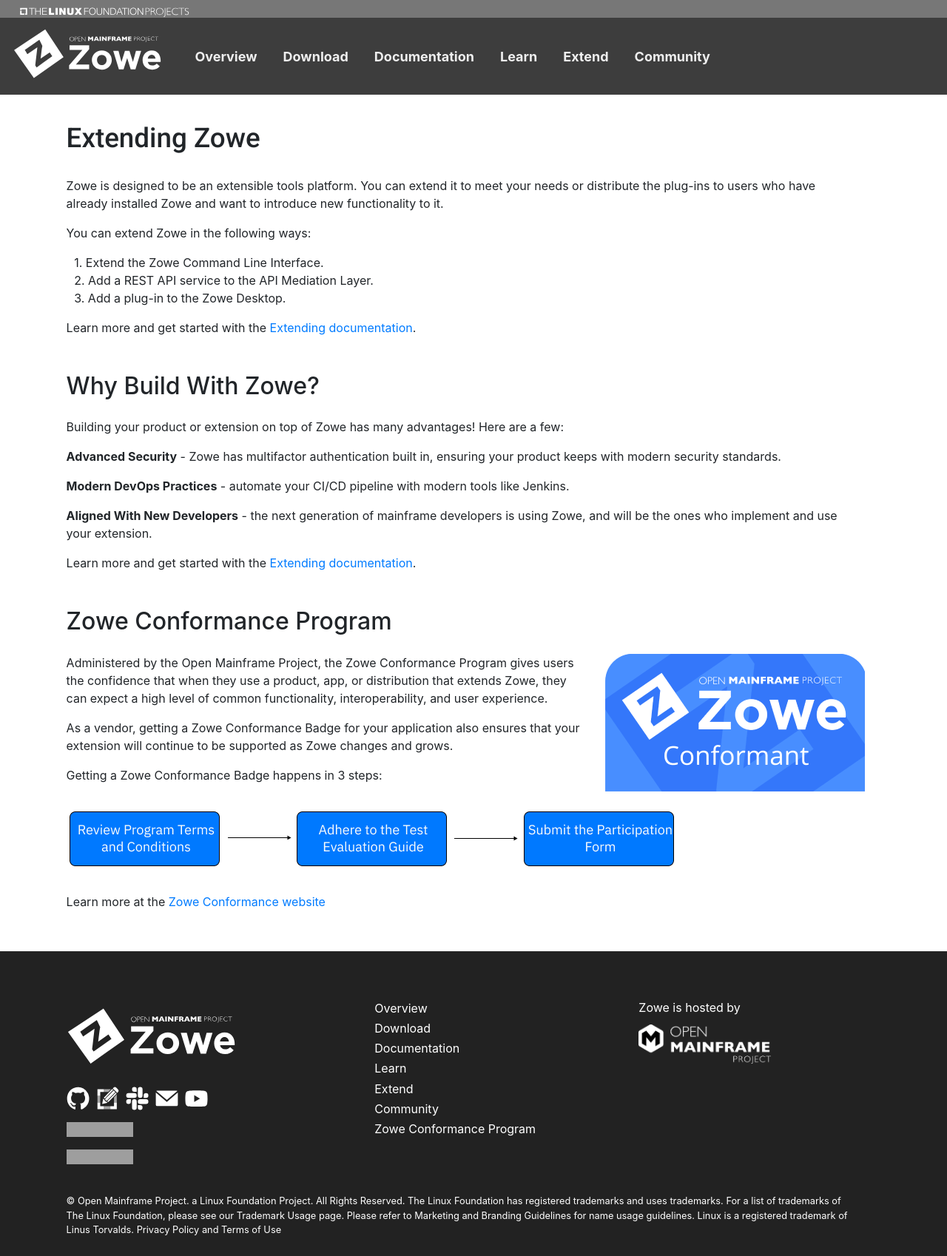
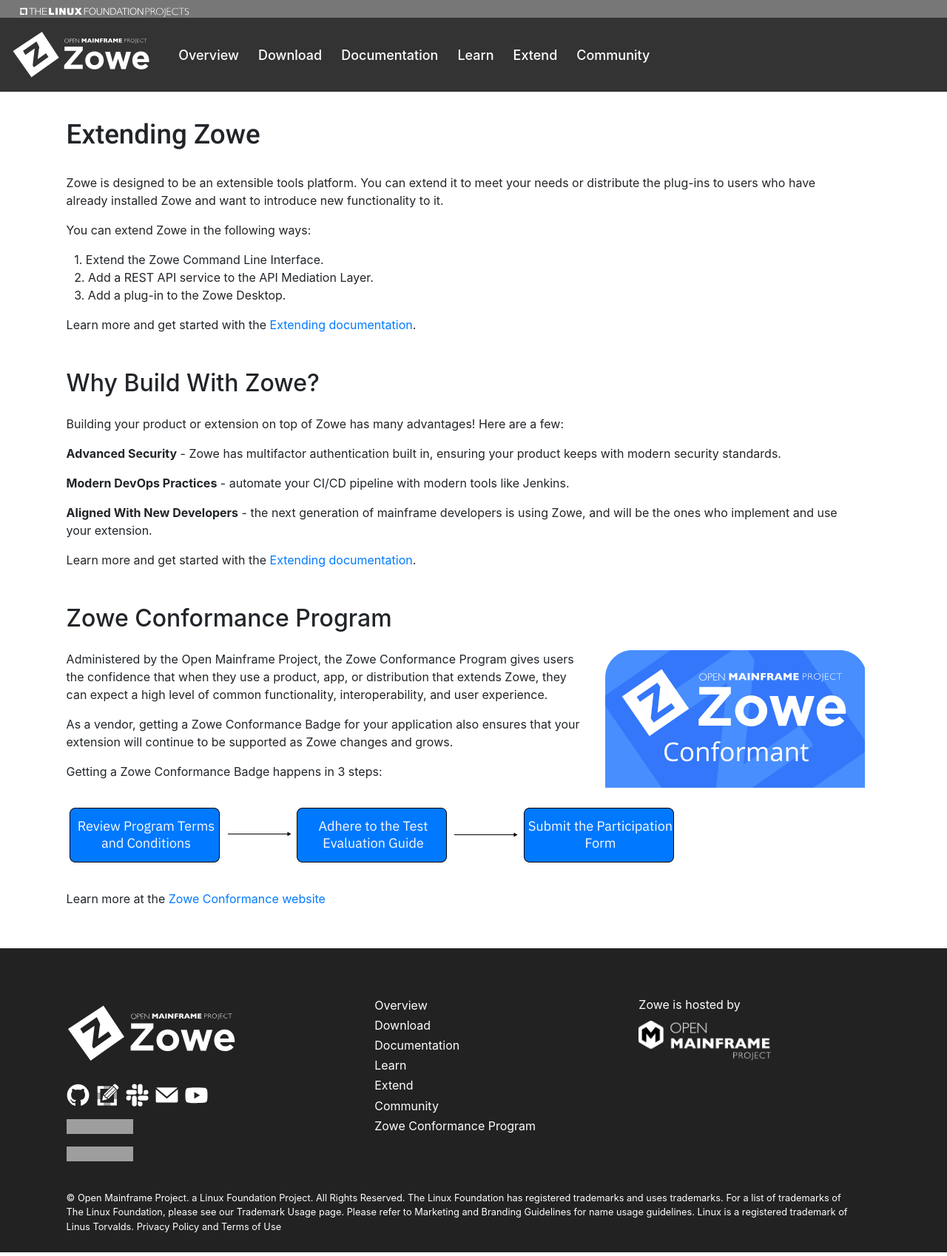
Before and after one commit to zowe/zowe.github.io, a Jekyll site: the page built from extend.md, in a window 1280 px wide. Shown: the whole page at 74% size. Built offline with Jekyll 4.4.1, drawn with Linux system fonts in a browser that asks for light colours; nearby versions of some CDN libraries; our own code applies the rules of GitHub Pages for plain Markdown files; grey boxes are pictures that could not be loaded.

Commit message:
Fixed navbar toggle button bug

```diff
--- a/_layouts/default.html
+++ b/_layouts/default.html
@@ -24,64 +24,53 @@
     <link rel="stylesheet" type="text/css" href="{{ '/assets/css/menu.css' | relative_url }}" />
     <link rel='stylesheet' id='olympus-google-fonts-css'  href='https://fonts.googleapis.com/css?family=Roboto%3A100%2C300%2C400%2C500%2C700%2C900%2C0%7CRoboto+Condensed%3A300%2C400%2C700%2C0&#038;subset=greek-ext%2Cvietnamese%2Clatin%2Ccyrillic%2Cgreek%2Clatin-ext%2Ccyrillic-ext&#038;ver=4.9.8' type='text/css' media='all' />
     <link rel="stylesheet" href="https://maxcdn.bootstrapcdn.com/bootstrap/4.0.0/css/bootstrap.min.css" integrity="sha384-Gn5384xqQ1aoWXA+058RXPxPg6fy4IWvTNh0E263XmFcJlSAwiGgFAW/dAiS6JXm" crossorigin="anonymous" />
+
     <script src="https://code.jquery.com/jquery-3.5.1.slim.min.js" integrity="sha256-4+XzXVhsDmqanXGHaHvgh1gMQKX40OUvDEBTu8JcmNs=" crossorigin="anonymous"></script>
-    <script>
-      $(".nav-links, ul.primary-nav li a").click(function () {
-        $(".primary-nav").toggleClass("open");
-    	});
-
-      // Closes menu on link click
-      $(document).on('click', '.nav-links a', function() {
-        $('#nav-check').prop('checked', false);
-      });
-    </script>
+    <script src="https://maxcdn.bootstrapcdn.com/bootstrap/4.0.0/js/bootstrap.min.js"
+    integrity="sha384-JZR6Spejh4U02d8jOt6vLEHfe/JQGiRRSQQxSfFWpi1MquVdAyjUar5+76PVCmYl"
+    crossorigin="anonymous"></script>
+    <script src="https://cdnjs.cloudflare.com/ajax/libs/popper.js/1.12.9/umd/popper.min.js"
+    integrity="sha384-ApNbgh9B+Y1QKtv3Rn7W3mgPxhU9K/ScQsAP7hUibX39j7fakFPskvXusvfa0b4Q"
+    crossorigin="anonymous"></script>
   </head>
 
   <body>
-    <script>
-      $(".nav-links, ul.primary-nav li a").click(function () {
-        $(".primary-nav").toggleClass("open");
-            });
-      // Closes menu on link click
-      $(document).on('click', '.nav-links a', function() {
-        $('#nav-check').prop('checked', false);
-      });
-    </script>
     <a href="#" class="back-to-top">Back to Top</a>
     <script src="./assets/script/back-to-top.js"></script>
     <div class="lfheader">
       <img src="assets/img/lf-projects.svg">
     </div>
 
-    <div class="nav">
-      <input type="checkbox" id="nav-check">
-      <div class="nav-header">
-        <div class="nav-title">
-          <div class="logo">
-            <a href="/">
-              <img src="assets/img/zowe-logo.svg">
-            </a>
-          </div>
-        </div>
+    <nav class="nav navbar navbar-expand-lg navbar-dark">
+      <img src="/assets/img/zowe-logo.svg" width="15%" alt="Zowe Logo" href="/">
+      <button class="navbar-toggler" type="button" data-toggle="collapse" data-target="#navbarSupportedContent"
+        aria-controls="navbarSupportedContent" aria-expanded="false" aria-label="Toggle navigation">
+        <span class="navbar-toggler-icon"></span>
+      </button>
+
+      <div class="collapse navbar-collapse" id="navbarSupportedContent">
+        <ul class="navbar-nav mr-auto">
+          <li class="nav-item">
+            <a class="nav-link" href="/">Overview</a>
+          </li>
+          <li class="nav-item">
+            <a class="nav-link" href="/download.html">Download</a>
+          </li>
+          <li class="nav-item">
+            <a class="nav-link" href="{{ site.docs_site_url }}">Documentation</a>
+          </li>
+          <li class="nav-item">
+            <a class="nav-link" href="/learn.html">Learn</a>
+          </li>
+          <li class="nav-item">
+            <a class="nav-link" href="/extend.html">Extend</a>
+          </li>
+          <li class="nav-item">
+            <a class="nav-link" href="/contribute.html">Community</a>
+          </li>
+        </ul>
       </div>
-      <div class="nav-btn">
-        <label for="nav-check">
-          <span></span>
-          <span></span>
-          <span></span>
-        </label>
-      </div>
-
-      <div class="nav-links">
-        <a href="/">Overview</a>
-        <a href="/download.html">Download</a>
-        <a href="{{ site.docs_site_url }}">Documentation</a>
-        <a href="/learn.html">Learn</a>
-        <a href="/extend.html">Extend</a>
-        <a href="/contribute.html">Community</a>
-        <!-- <a href="/index.html#conformance">Zowe Conformance Program</a> -->
-      </div>
-    </div>
+    </nav>
 
     {{ content }}
 
--- a/assets/css/menu.css
+++ b/assets/css/menu.css
@@ -15,8 +15,30 @@
 .nav {
   padding-bottom: 0px;
   width: 100%;
-  background-color: #3d3d3d;
+  background-color: #333;
   position: relative;
+}
+
+.nav-item > .nav-link:hover {
+  background-color: rgba(0, 0, 0, 0.3);
+  cursor: pointer;
+}
+
+.nav-item > .nav-link {
+  color: white !important;
+  font-size: large;
+  font-weight: 500;
+  margin-right: 10px;
+}
+
+.navbar-nav {
+  margin-left: 30px;
+}
+
+@media (max-width:900px) {
+  .navbar-nav {
+    margin-left: 10px;
+  }
 }
 
 .socialheader {
@@ -37,135 +59,3 @@
   padding-right:2%;
   display:inline;
 }
-
-.nav-links > a > img{
-  width:2.5%;
-  padding-right:0%;
-}
-
-.nav-links img{
-  width:2.5%;
-  opacity:0.8;
-  padding-right:0%;
-}
-
-.nav > .nav-header {
-  display: inline;
-}
-
-.nav > .nav-header > .nav-title {
-  display: inline-block;
-  color: #fff;
-  padding-left: 6%;
-  padding-top:1.5%;
-}
-
-.nav > .nav-btn {
-  display: none;
-}
-
-.nav > .nav-links {
-  display: inline;
-  float: right;
-  padding:3%;
-  width:70%;
-  padding-right:4%;
-  font-size: 18px;
-  cursor: pointer;
-}
-
-.nav > .nav-links > a {
-  display: inline;
-  padding: 13px 15px 13px 15px;
-  text-decoration: none;
-  color: #efefef;
-  font-weight:700;
-  cursor: pointer;
-}
-
-.nav > .nav-links > a:hover {
-  background-color: rgba(0, 0, 0, 0.3);
-  cursor: pointer;
-}
-
-.nav > #nav-check {
-  display: none;
-}
-
-@media (max-width:1024px) {
-  .nav-links img{
-    width:3%;
-    padding-right:0%;
-    padding-top:4%;
-    margin-left:0% !important;
-  }
-
-  .nav-links span img{
-    margin-left:0% !important;
-  }
-
-  .nav > .nav-btn {
-    display: inline-block;
-    position: absolute;
-    right: 0px;
-    top: 0px;
-  }
-  .nav > .nav-btn > label {
-    display: inline-block;
-    width: 50px;
-    height: 50px;
-    padding: 13px;
-  }
-  .nav > .nav-btn > label:hover,.nav  #nav-check:checked ~ .nav-btn > label {
-    background-color: rgba(0, 0, 0, 0.3);
-  }
-  .nav > .nav-btn > label > span {
-    display: block;
-    width: 25px;
-    height: 10px;
-    border-top: 2px solid #eee;
-  }
-  .nav > .nav-links {
-    position: absolute;
-    display: block;
-    width: 100%;
-    background-color: #333;
-    height: 0px;
-    transition: all 0.3s ease-in;
-    overflow-y: hidden;
-    left: 0px;
-  }
-  .nav > .nav-links > a {
-    display: block;
-    width: 100%;
-  }
-  .nav > #nav-check:not(:checked) ~ .nav-links {
-    height: 0px;
-    display:none;
-  }
-  .nav > #nav-check:checked ~ .nav-links {
-    height: calc(100vh - 50px);
-    overflow-y: auto;
-  }
-}
-
-@media (max-width:900px) {
-  .nav-links img {
-    width:3%;
-    padding-right:0%;
-    padding-top:5%;
-    margin-left:0% !important;
-  }
-}
-
-@media (max-width:600px) {
-  .nav > .nav-header > .nav-title {
-    padding-left: 4%;
-  }
- .nav-links img {
-    width:7%;
-    padding-right:1%;
-    padding-top:6%;
-    margin-left:0% !important;
-  }
-}
```
Also changed, not shown: Gemfile.lock.
